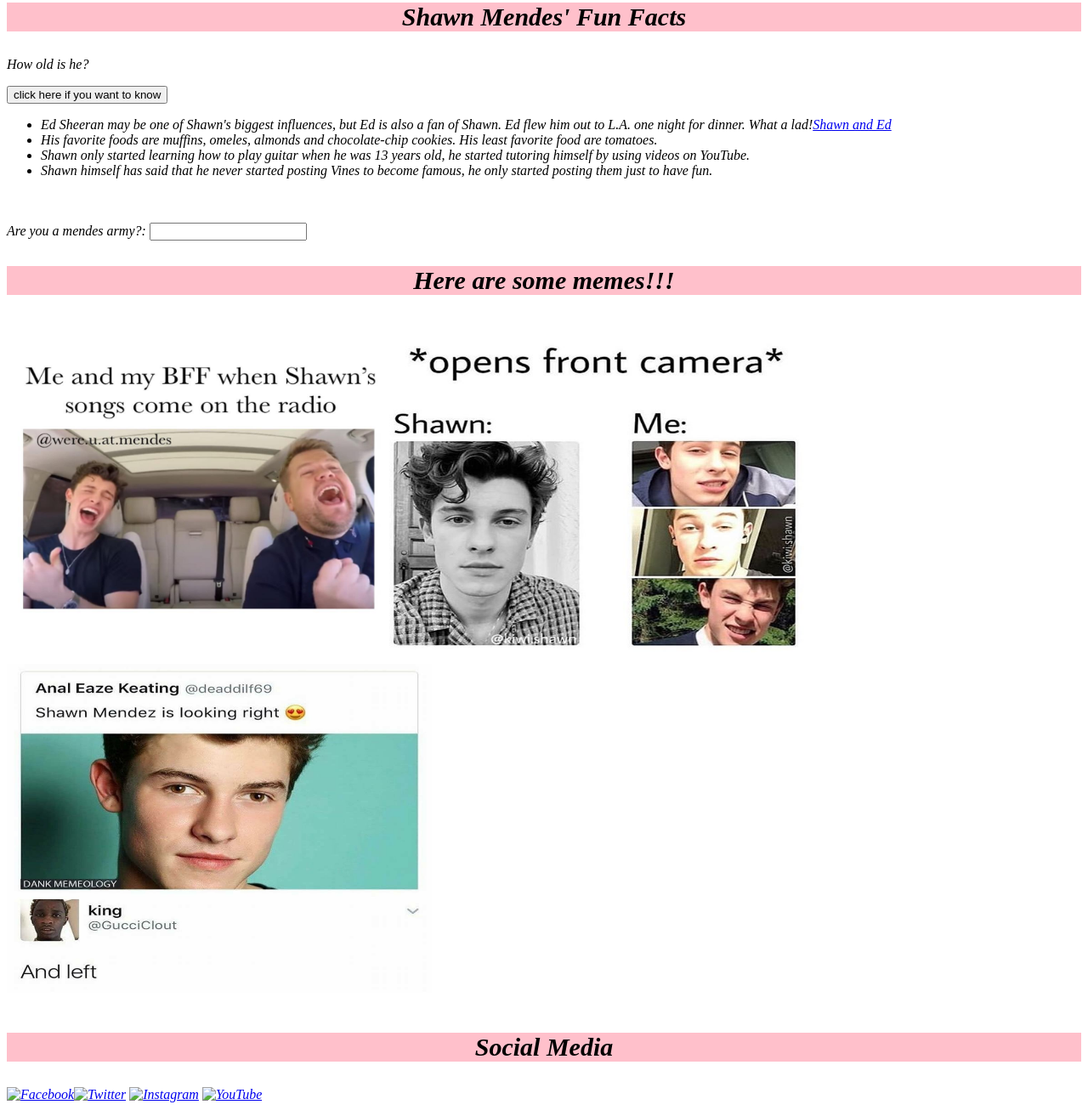
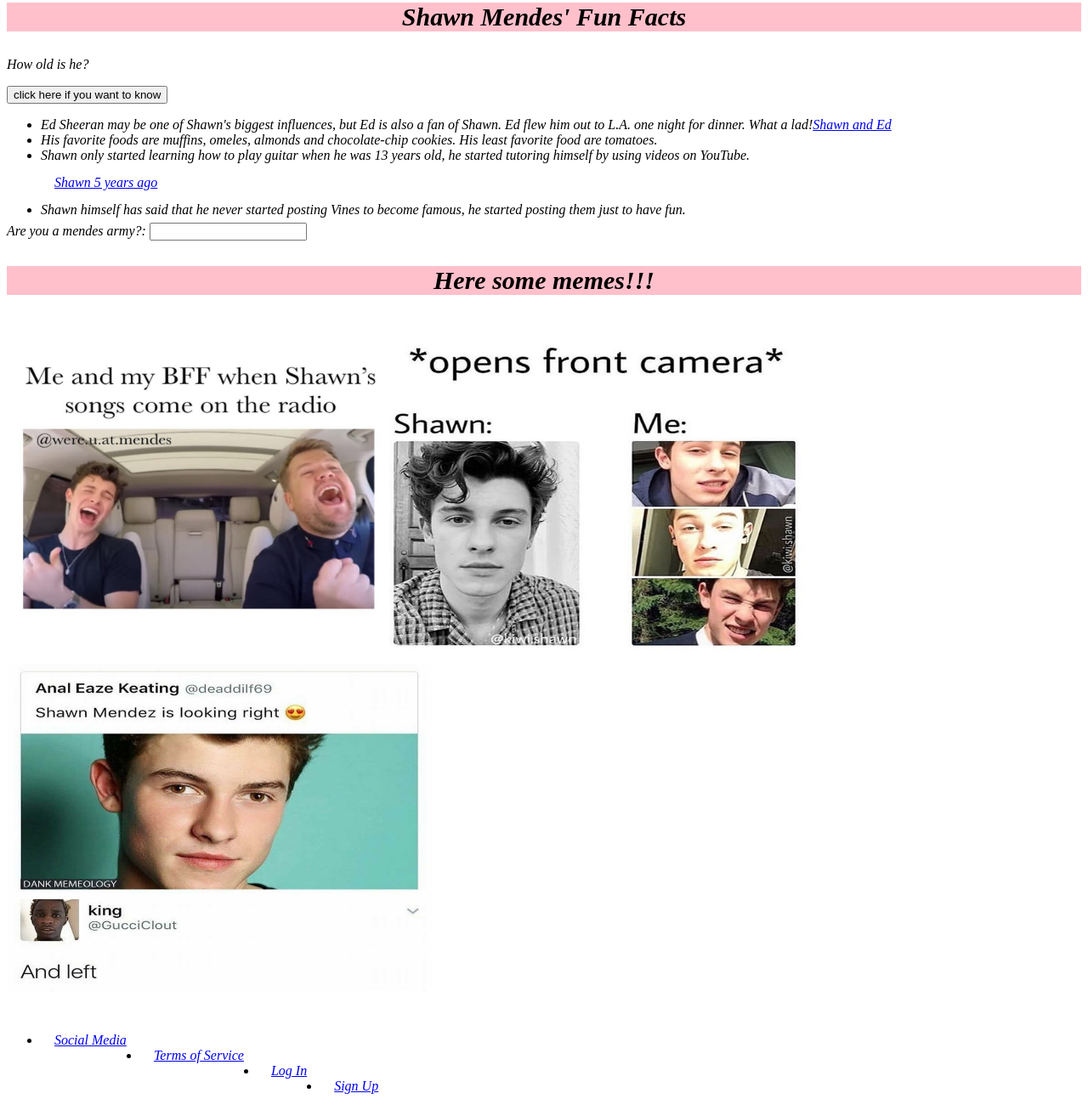
Before and after one commit to Leingui/Leingui.github.io, a plain HTML site: page index.html in a window 1280 px wide. Shown: the part 1011-2324 px from the top of the page at 85% size. Drawn offline with Linux system fonts and the light colour scheme.

Commit message:
Update index.html

```diff
--- a/index.html
+++ b/index.html
@@ -21,12 +21,11 @@
     <p>How old is he?</p>
     <button type="button" onclick="document.write(2018 - 1998)">click here if you want to know</button>
     <ul style="list-style-type:disc;">
-      <li>Ed Sheeran may be one of Shawn's biggest influences, but Ed is also a fan of Shawn. Ed flew him out to L.A. one night for dinner. What a lad! </li>
-        <a href="https://www.youtube.com/watch?v=w78Nj2NjUQk">Shawn and Ed</a>
+      <li>Ed Sheeran may be one of Shawn's biggest influences, but Ed is also a fan of Shawn. Ed flew him out to L.A. one night for dinner. What a lad!</li>
+      <a href="https://www.youtube.com/watch?v=w78Nj2NjUQk">Shawn and Ed</a>
       <li>His favorite foods are muffins, omeles, almonds and chocolate-chip cookies. His least favorite food are tomatoes.</li>
-      <li>Shawn only started learning how to play guitar when he was 13 years old, he started tutoring himself by using videos on YouTube.
-    <br>
-      <li>Shawn himself has said that he never started posting Vines to become famous, he only started posting them just to have fun.</li>
+      <li>Shawn only started learning how to play guitar when he was 13 years old, he started tutoring himself by using videos on YouTube. <a href="https://www.youtube.com/watch?v=MCUJNt_rgI8"> Shawn 5 years ago </a></li>
+      <li>Shawn himself has said that he never started posting Vines to become famous, he started posting them just to have fun.</li>
     </ul>
     <br>
     <br>
@@ -39,16 +38,31 @@
     </label>
     <input id="mendesarmy" type="text">
     </div>
-    <h3><p> Here are some memes!!!</p></h3>
+    <h3><p> Here some memes!!!</p></h3>
     <img src="smmeme.jpg" alt="Shawn" width="450" height="400"><img src="shawnmeme.jpg" alt="Shawn" width="500" height="400"><img src="mendesmeme.jpg" alt="Shawn" width="500" height="400">
+    <ul>
+
+		<li>
+      <a href=" /socialmedia">Social Media</a>
+    </li>
+    <br>
+		<li>
+			<a href="/terms">Terms of Service</a>
+		</li>
+    <br>
+		<li>
+			<a href="/login">Log In</a>
+		</li>
+    <br>
+		<li>
+			<a href="/register">Sign Up</a>
+		</li>
+
+
+
+
+	</ul>
+
     </h4>
-    <h3 id= "#contact" >Social Media</h3>
-    <p class="text_title3">
-<a href="https://www.facebook.com/ShawnMendesOfficial" target="_blank"><img src="facebook.jpg" width="50" height="50" alt="Facebook" title="Facebook></a>
-<a href="http://twitter.com/shawnmendes" target="_blank" class="twitter-follow-button" data-show-count="false"><img src="twitter.png" width="50" height="50" alt="Twitter" title="Twitter"></a>
-<a href="http://www.instagram.com/leingui" target="_blank"><img src="instagram.jpg" width="50" height="50" alt="Instagram" title="Instagram"></a>
-<a href="http://www.youtube.com/ShawnMendesOfficial" target="_blank"><img src="youtube.png" width="50" height="50" alt="YouTube" title="YouTube"></a>
-</p>
-  </ul>
   </body>
 </html>
```
